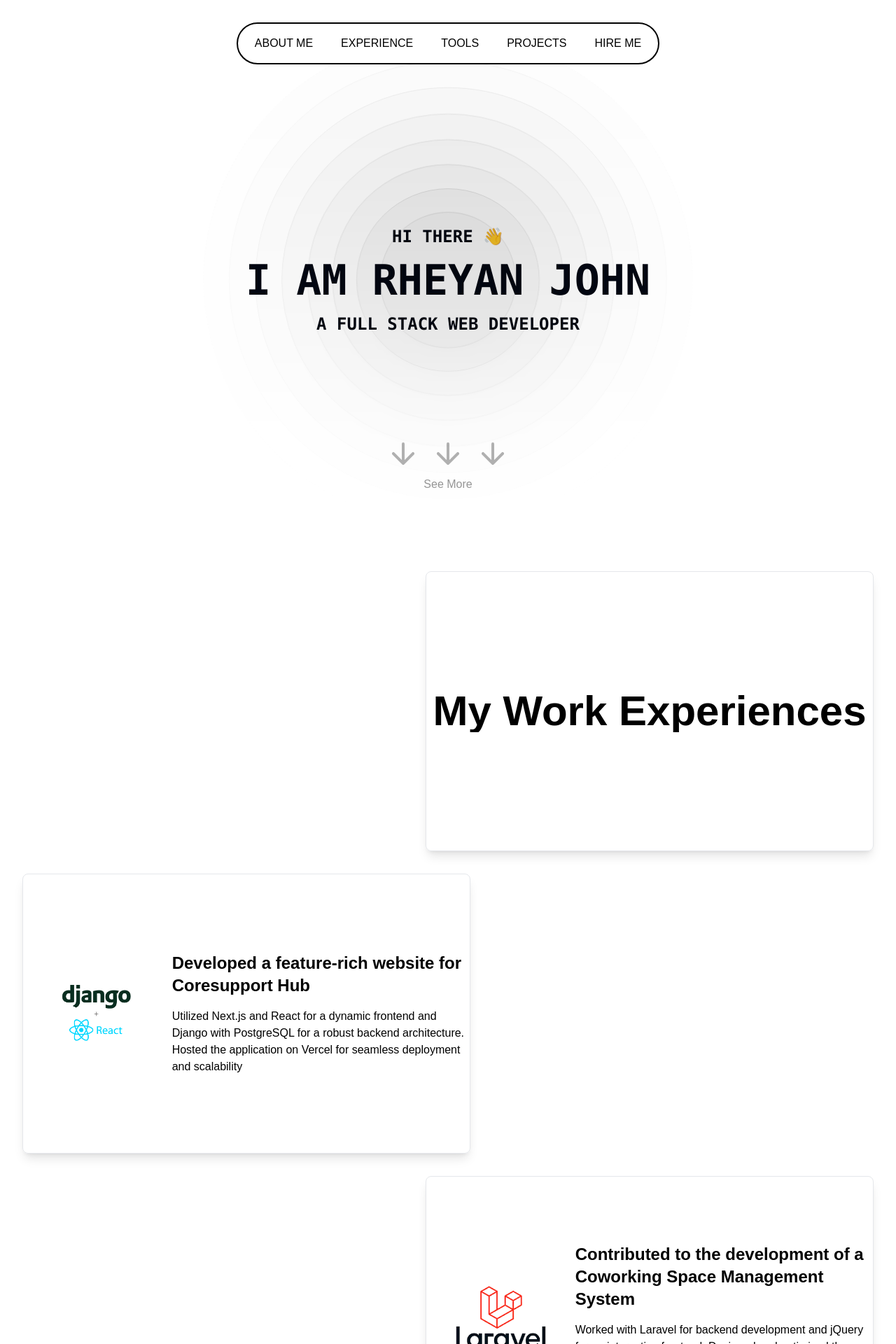
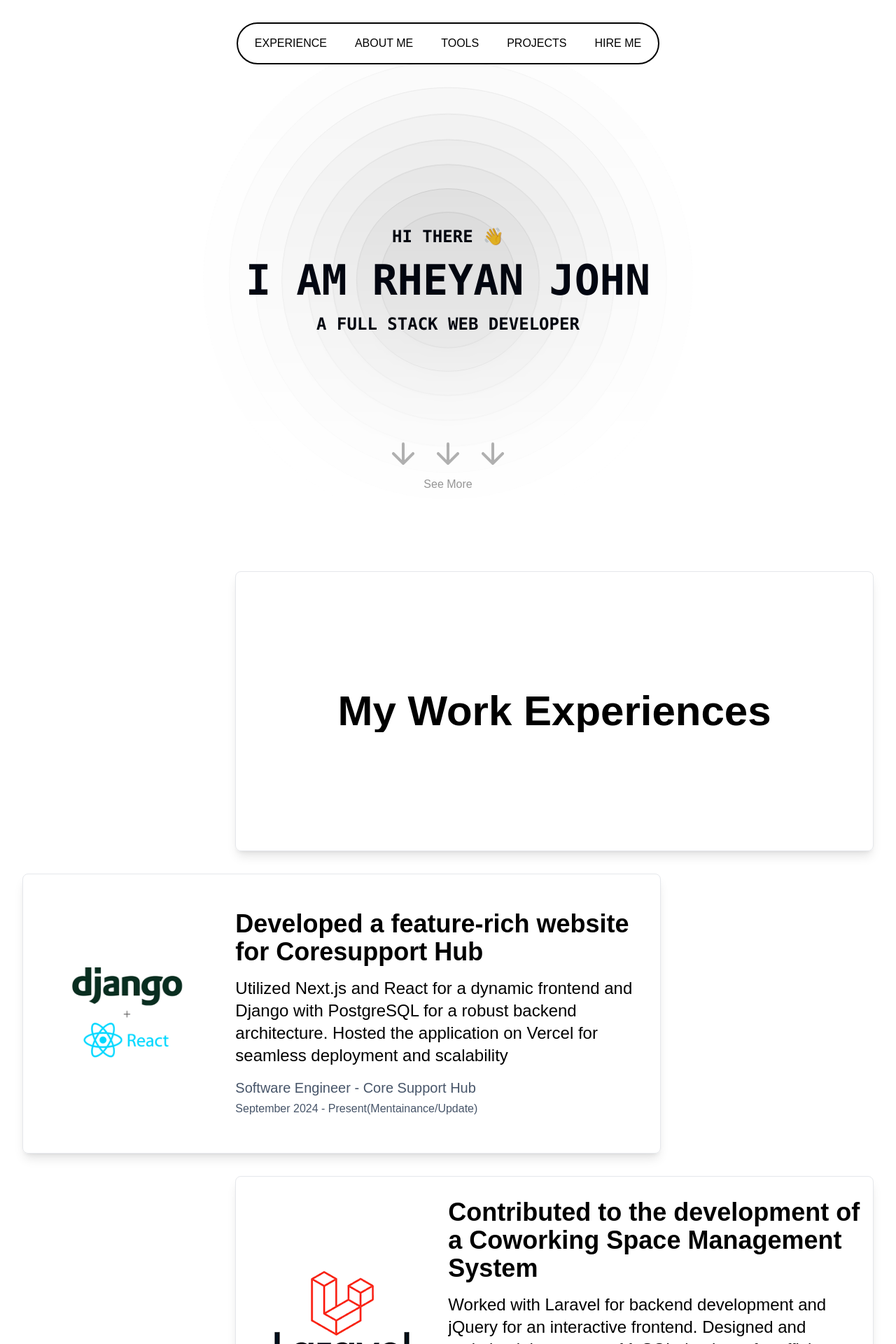
Before and after one commit to RheyanJohn15/WebPortfolio2, a Next.js app in the folder portfolio/: page / in a window 1280 px wide. Shown: the top 1920 px of the page at 70% size. Built offline with nearby package versions, Linux system fonts and the light colour scheme.

Commit message:
Add Some details in the Experience page and update Other UI

```diff
--- a/portfolio/src/Components/aboutme.tsx
+++ b/portfolio/src/Components/aboutme.tsx
@@ -5,48 +5,39 @@ import { textVal } from "@/data/text";
 
 export default function AboutMe() {
 
+    const descriptions = [
+        textVal.aboutme.desc1,
+        textVal.aboutme.desc2,
+        textVal.aboutme.desc3,
+        textVal.aboutme.desc4,
+        textVal.aboutme.desc5
+    ]
+
     return (
-        <div className="w-full grid grid-cols-2 px-24">
-          <div className="col-span-1">
+        <div id="aboutme" className="w-full h-screen flex items-center justify-center px-24">
+            <div className="w-1/2">
                 <BoxReveal boxColor={"#000"} duration={0.5}>
                     <p className="text-6xl mb-8 font-semibold">
                         {textVal.aboutme.header}
                     </p>
                 </BoxReveal>
 
-            <BoxReveal boxColor={"#000"} duration={0.5}>
-                <p className="mb-4">
-                    {textVal.aboutme.desc1}
+                {
+                    descriptions.map((desc, index) => {
+                        return (
+                            <BoxReveal key={index} boxColor={"#000"} duration={0.5}>
+                                <p className="mb-4 text-xl">
+                                    {desc}
                                 </p>
                             </BoxReveal>
+                        )
+                    })
+                }
 
-            <BoxReveal boxColor={"#000"} duration={0.5}>
-                <p className="mb-4">
-                    {textVal.aboutme.desc2}
-                </p>
-            </BoxReveal>
-
-            <BoxReveal boxColor={"#000"} duration={0.5}>
-                <p className="mb-4">
-                    {textVal.aboutme.desc3}
-                </p>
-            </BoxReveal>
-
-            <BoxReveal boxColor={"#000"} duration={0.5}>
-                <p>
-                    {textVal.aboutme.desc4}
-                </p>
-            </BoxReveal>
-
-            <BoxReveal boxColor={"#000"} duration={0.5}>
-                <p>
-                    {textVal.aboutme.desc5}
-                </p>
-            </BoxReveal>
             </div>
 
-          <div className="col-span-1 flex justify-center items-center">
-              <Image src="/portf/me.jpg" className="rounded-full w-1/2" width={500} height={500} alt="Rheyan John Blanco" />
+            <div className="flex justify-center items-center">
+                <Image src="/portf/me-no-bg.png" className="rounded-full w-full" width={500} height={500} alt="Rheyan John Blanco" />
             </div>
         </div>
     )
--- a/portfolio/src/Components/experience.tsx
+++ b/portfolio/src/Components/experience.tsx
@@ -1,6 +1,5 @@
 import Card from "./subcomponents/cards";
 import { textVal } from "@/data/text";
-import BoxReveal from "./ui/box-reveal";
 
 export default function Experience() {
 
@@ -10,51 +9,72 @@ export default function Experience() {
             desc: 'none',
             image: 'none',
             isHeader: true,
+            pos: 'none',
+            comp: 'none',
+            year: 'none',
         },
         {
             header: textVal.experience.exp1,
             desc: textVal.experience.expDesc1,
             image: "/portf/react-django.png",
             isHeader: false,
+            comp: textVal.experience.company1,
+            pos: textVal.experience.position1,
+            year: textVal.experience.exp1Year,
         },
         {
             header: textVal.experience.exp2,
             desc: textVal.experience.expDesc2,
             image: "/portf/laravel.png",
             isHeader: false,
+            comp: textVal.experience.company1,
+            pos: textVal.experience.position1,
+            year: textVal.experience.exp2Year,
         },
         {
             header: textVal.experience.exp3,
             desc: textVal.experience.expDesc3,
             image: "/portf/vue-laravel.png",
             isHeader: false,
+            comp: textVal.experience.company1,
+            pos: textVal.experience.position1,
+            year: textVal.experience.exp3Year,
         },
         {
             header: textVal.experience.exp4,
             desc: textVal.experience.expDesc4,
             image: "/portf/laravel.png",
             isHeader: false,
+            comp: textVal.experience.company1,
+            pos: textVal.experience.position1,
+            year: textVal.experience.exp4Year,
         },
         {
             header: textVal.experience.exp5,
             desc: textVal.experience.expDesc5,
             image: "/portf/php.png",
             isHeader: false,
+            comp: textVal.experience.company1,
+            pos: textVal.experience.position1,
+            year: textVal.experience.exp5Year,
         },
         {
             header: textVal.experience.exp6,
             desc: textVal.experience.expDesc6,
             image: "/portf/asp.jpg",
             isHeader: false,
+            comp: textVal.experience.company1,
+            pos: textVal.experience.position1,
+            year: textVal.experience.exp6Year,
         },
     ];
 
     return (
-        <div className="w-full overflow-hidden">
+        <div id="experience" className="w-full overflow-hidden">
 
             <div className="exp px-8">
                 {items.map((item, i) => (
-                    <Card key={i} header={item.header} image={item.image} desc={item.desc} isHeader={item.isHeader} index={i} />
+                    <Card key={i} header={item.header} year={item.year} position={item.pos} company={item.comp} image={item.image} desc={item.desc} isHeader={item.isHeader} index={i} />
                 ))}
             </div>
         </div>
--- a/portfolio/src/Components/navigation.tsx
+++ b/portfolio/src/Components/navigation.tsx
@@ -1,22 +1,28 @@
 import React, { useRef, useState } from "react";
 import { motion } from "framer-motion";
+import Link from "next/link";
 
 const Navigation: React.FC = () => {
   const nav = [
     {
-            name: "About Me",
+      name: "Experience",
+      href: "/#experience"
     },
     {
-            name: "Experience",
+      name: "About Me",
+      href: "/#aboutme"
     },
     {
-            name: "Tools"
+      name: "Tools",
+      href: "/#tools",
     },
     {
-            name: "Projects"
+      name: "Projects",
+      href: "/#projects"
     },
     {
-            name: "Hire Me"
+      name: "Hire Me",
+      href: "/RheyanResume.pdf"
     }
   ]
   return (
@@ -31,6 +37,7 @@ interface Position {
 }
 interface NavItem {
   name: string;
+  href: string;
 }
 
 type NavArray = NavItem[];
@@ -54,12 +61,12 @@ const SlideTabs: React.FC<SlideTabsProps> = ({ nav }) => {
           opacity: 0,
         }));
       }}
-      className="relative mx-auto flex w-fit rounded-full border-2 border-black bg-white p-1"
+      className="relative mx-auto z-50 flex w-fit rounded-full border-2 border-black bg-white p-1"
     >
       {
-        nav.map((n, index)=> {
-            return(
-                <Tab key={index} setPosition={setPosition}>{n.name}</Tab>
+        nav.map((n, index) => {
+          return (
+            <Tab key={index} href={n.href} setPosition={setPosition}>{n.name}</Tab>
           )
         })
       }
@@ -73,9 +80,10 @@ const SlideTabs: React.FC<SlideTabsProps> = ({ nav }) => {
 interface TabProps {
   children: React.ReactNode;
   setPosition: React.Dispatch<React.SetStateAction<Position>>;
+  href: string;
 }
 
-const Tab: React.FC<TabProps> = ({ children, setPosition }) => {
+const Tab: React.FC<TabProps> = ({ children, setPosition, href }) => {
   const ref = useRef<HTMLLIElement>(null);
 
   return (
@@ -94,7 +102,7 @@ const Tab: React.FC<TabProps> = ({ children, setPosition }) => {
       }}
       className="relative z-10 block cursor-pointer px-3 py-1.5 text-xs uppercase text-white mix-blend-difference md:px-5 md:py-3 md:text-base"
     >
-      {children}
+      <Link href={href}>{children}</Link>
     </li>
   );
 };
--- a/portfolio/src/Components/subcomponents/cards.tsx
+++ b/portfolio/src/Components/subcomponents/cards.tsx
@@ -8,12 +8,15 @@ interface CardProps {
   image: string;
   desc: string;
   isHeader: boolean;
+  position: string;
+  company: string;
+  year: string;
 }
 
-const Card: React.FC<CardProps> = ({ header, image, desc, index, isHeader }) => {
+const Card: React.FC<CardProps> = ({ header, image, desc, index, isHeader, position, company, year }) => {
   return (
     <motion.div
-      className="w-[50vw] h-[50vh] flex items-center justify-center card border shadow-lg rounded-lg my-4 mx-0"
+      className="w-3/4 h-[50vh] flex items-center justify-center card border shadow-lg rounded-lg my-4 mx-0"
       initial={{
         opacity: 0,
         x: index % 2 === 0 ? 50 : -50,
@@ -39,12 +42,14 @@ const Card: React.FC<CardProps> = ({ header, image, desc, index, isHeader }) =>
 
       <div className="w-2/3 h-full flex flex-col justify-center gap-4">
         <BoxReveal boxColor={"#000"} duration={0.5}>
-          <h1 className="text-black font-bold text-2xl">{header}</h1>
+          <h1 className="text-black font-bold text-4xl">{header}</h1>
         </BoxReveal>
         <BoxReveal boxColor={"#000"} duration={0.5}>
-          <p className="text-black">{desc}</p>
+          <p className="text-black text-2xl">{desc}</p>
         </BoxReveal>
-
+        <BoxReveal boxColor={"#000"} duration={0.5}>
+          <p className="text-slate-600 text-xl">{position} - {company} <br/> <span className="text-slate-600 text-base">{year}</span> </p>
+        </BoxReveal>
 
       </div>
       </>
--- a/portfolio/src/app/globals.css
+++ b/portfolio/src/app/globals.css
@@ -71,7 +71,9 @@ body {
   }
 }
 
-
+html{
+  scroll-behavior: smooth;
+}
 
 .exp {
   font-family: sans-serif;
--- a/portfolio/src/app/page.tsx
+++ b/portfolio/src/app/page.tsx
@@ -9,6 +9,7 @@ const Ripple = dynamic(() => import("@/Components/ui/ripple"), { ssr: false });
 const HyperText = dynamic(() => import("@/Components/ui/hyper-text"), { ssr: false });
 import { textVal } from '@/data/text';
 import Experience from '@/Components/experience';
+import Link from 'next/link';
 
 export default function Home() {
   return (
@@ -24,7 +25,7 @@ export default function Home() {
           <HyperText className="text-2xl font-bold">{textVal.intro3}</HyperText>
         </div>
 
-        <div className='w-full absolute bottom-24 left-0 cursor-pointer flex flex-col gap-4 justify-center items-center'>
+        <Link href="/#experience" className='w-full absolute bottom-24 left-0 cursor-pointer flex flex-col gap-4 justify-center items-center'>
           <div className='flex gap-4'>
 
             {Array.from({ length: 3 }, (_, i) => (
@@ -60,7 +61,7 @@ export default function Home() {
           >
             {textVal.seeMore}
           </motion.h1>
-        </div>
+        </Link>
       </div>
 
       <Experience />
--- a/portfolio/src/data/text.tsx
+++ b/portfolio/src/data/text.tsx
@@ -6,19 +6,27 @@ export const textVal = {
     seeMore: "See More",
 
     experience: {
+        company1: "Core Support Hub",
+        position1: "Software Engineer",
         header: "My Work Experiences",
         exp1: "Developed a feature-rich website for Coresupport Hub",
         expDesc1: "Utilized Next.js and React for a dynamic frontend and Django with PostgreSQL for a robust backend architecture. Hosted the application on Vercel for seamless deployment and scalability",
+        exp1Year: "September 2024 - Present(Mentainance/Update)",
         exp2: "Contributed to the development of a Coworking Space Management System",
         expDesc2: "Worked with Laravel for backend development and jQuery for an interactive frontend. Designed and optimized the systems MySQL database for efficient resource and user management",
+        exp2Year: "April 2024 - Present(Maintenance/Update)",
         exp3: "Full-stack development of a SaaS Application",
         expDesc3: "Collaborated in building a scalable SaaS platform using Laravel for backend services and Vue.js for responsive user interfaces. Ensured smooth database integration with MySQL and implemented features to enhance user experience and application performance.",
+        exp3Year: "November - 2024 - Present",
         exp4: "Developed a Raffle Draw Management System with QR Code Integration",
         expDesc4: "Designed and implemented a raffle draw system using Laravel and jQuery, featuring QR code generation for participant identification. Built and managed a secure MySQL database to store and retrieve participant data effectively",
+        exp4Year: "November 2024- February 2025",
         exp5: "Outsourced Software Tester",
         expDesc5: "Assisted a software development company by conducting functional, usability, and performance testing for various applications. Delivered detailed bug reports and collaborated with developers to ensure high-quality releases",
+        exp5Year: "November 2024 - December 2024",
         exp6: "Contributed to an ERP Project with CRM Module",
         expDesc6: "Played a key role in the development of an ERP system with a CRM module using ASP.NET and SQL stored procedures, ensuring efficient data management and seamless integration of customer relationship processes",
+        exp6Year: "May 2024 - Present",
     },
 
     aboutme:{
```
Also changed, not shown: portfolio/public/portf/me-no-bg.png (added). Lines whose indentation alone changed are shown as unchanged.
